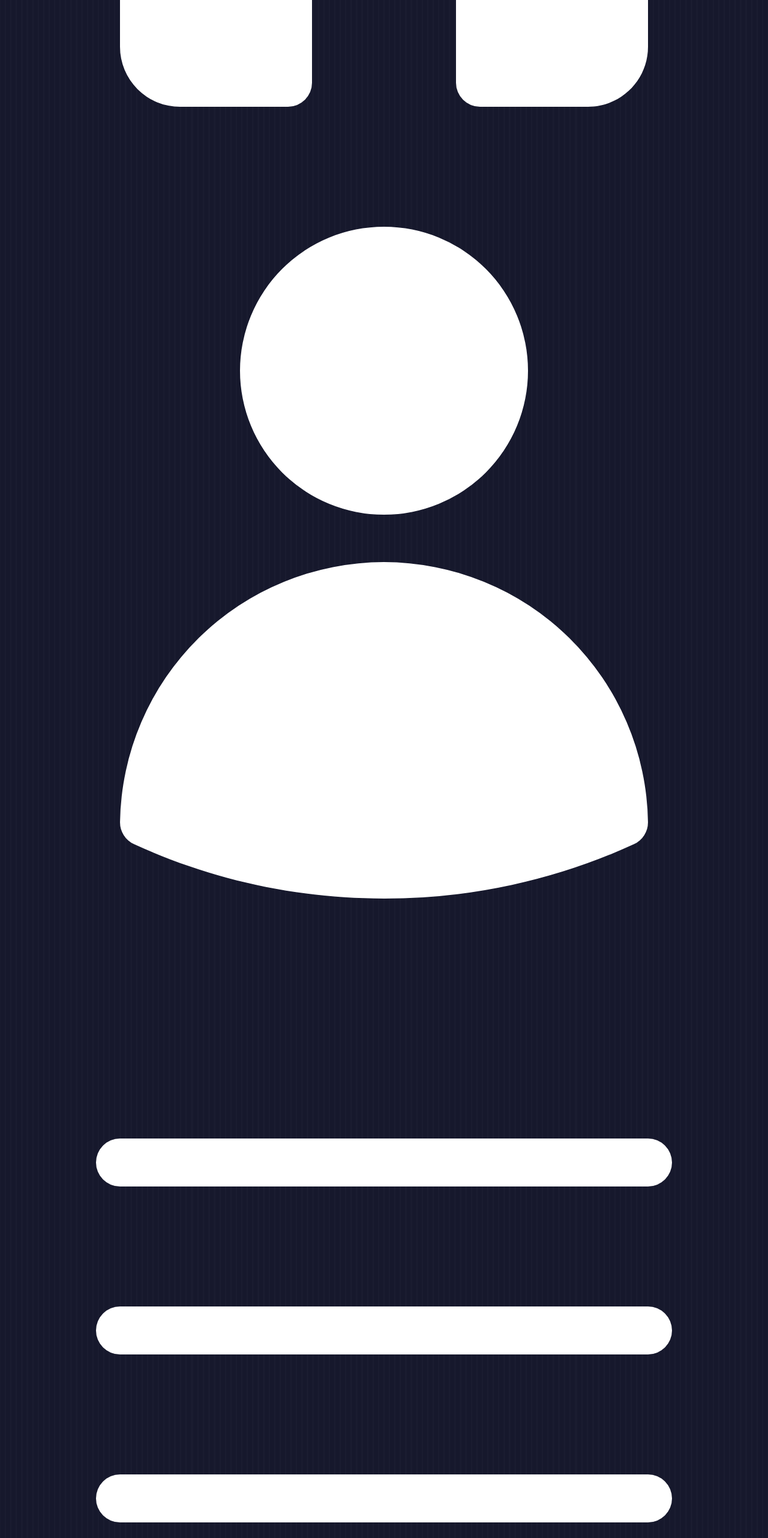
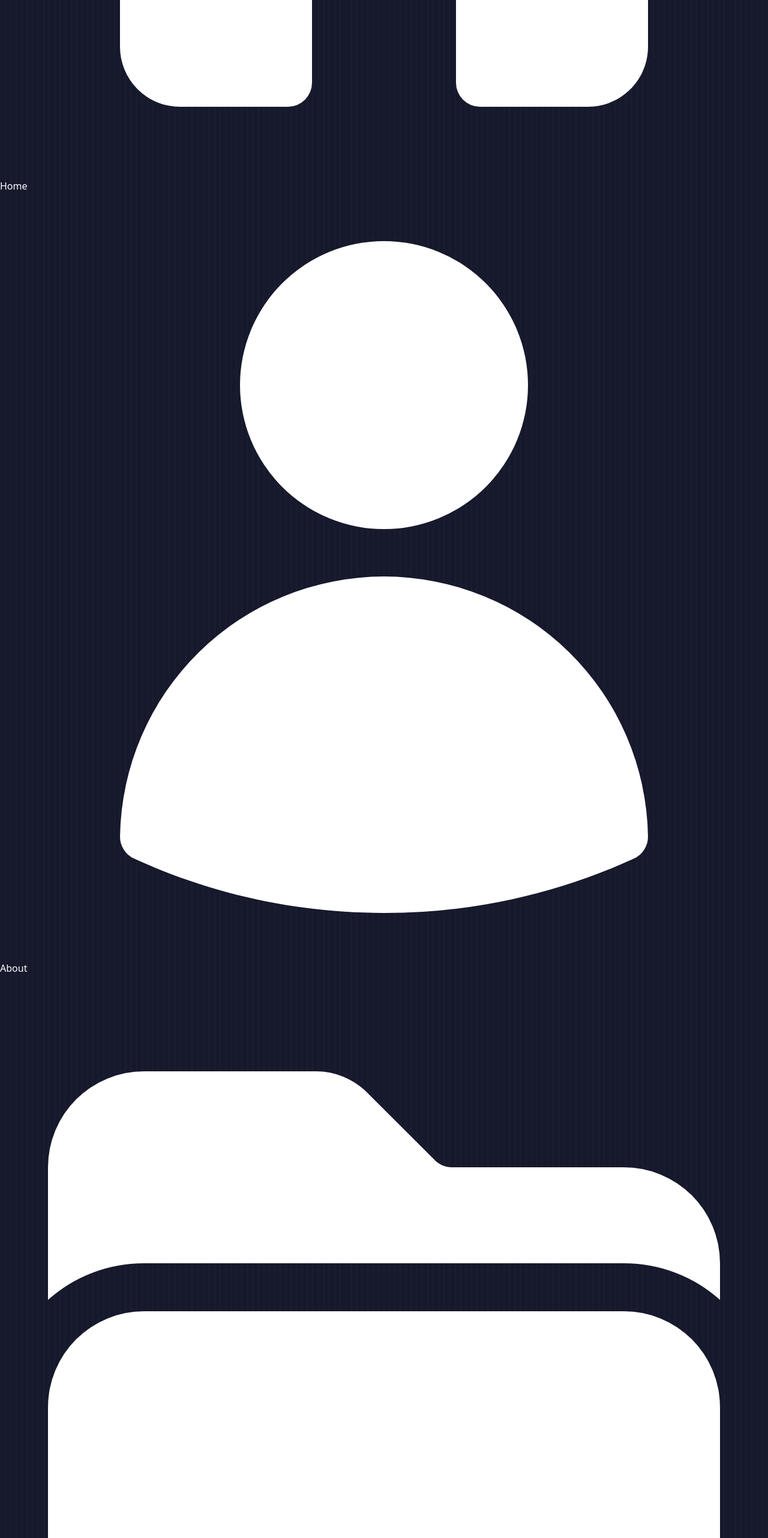
Before and after one commit to hamid19471/hamidasadi-website, a React (Vite) app: page / in a window 1280 px wide. Shown: the part 1234-3798 px from the top of the page at 60% size. Built offline with nearby package versions, Linux system fonts and the light colour scheme; what @material-tailwind/react would draw is missing.

Commit message:
Update: use fake menu items data in header

```diff
--- a/src/layout/Header/Header.tsx
+++ b/src/layout/Header/Header.tsx
@@ -1,33 +1,11 @@
+import { menuItems } from "../../FakeAPI/MenuItem";
 import logo from "../../assets/logo.png";
 import { HomeIcon } from "@heroicons/react/24/solid";
 import { UserIcon } from "@heroicons/react/24/solid";
 import { FolderIcon } from "@heroicons/react/24/solid";
-import { Bars3Icon } from "@heroicons/react/24/solid";
 import { PhoneIcon } from "@heroicons/react/24/solid";
 
 const Header = () => {
-    const menuItems = [
-        {
-            id: 1,
-            name: "Home",
-            link: "/",
-        },
-        {
-            id: 2,
-            name: "About",
-            link: "/about",
-        },
-        {
-            id: 3,
-            name: "Portfolio",
-            link: "/portfolio",
-        },
-        {
-            id: 4,
-            name: "Contact",
-            link: "/contact",
-        },
-    ];
     return (
         <header>
             <div className="hidden container h-[75px] md:flex items-center justify-between py-[10px]">
@@ -40,7 +18,12 @@ const Header = () => {
                             >
                                 {item.name}
                             </li>
-                            <span key={item.name}>|</span>
+                            <span
+                                key={item.name}
+                                className="items-center justify-center font-light last:hidden"
+                            >
+                                |
+                            </span>
                         </>
                     ))}
                 </ul>
@@ -49,21 +32,22 @@ const Header = () => {
                 </div>
             </div>
             <div className="fixed w-[400px] p-5 -translate-x-1/2 mobileMenu bottom-4 left-1/2 md:hidden">
-                <div className="relative flex items-center justify-between text-skin-primary">
-                    <div>
+                <div className="relative flex items-center justify-between text-skin-primary text-[12px]">
+                    <div className="flex flex-col items-center justify-center">
                         <HomeIcon className="w-7 h-7" />
+                        <p>Home</p>
                     </div>
-                    <div>
+                    <div className="flex flex-col items-center justify-center">
                         <UserIcon className="w-7 h-7" />
+                        <p>About</p>
                     </div>
-                    <div>
-                        <Bars3Icon className="absolute flex items-center justify-center w-12 h-12 p-1 -translate-x-1/2 bg-white rounded-full -top-9 left-1/2" />
+                    <div className="flex flex-col items-center justify-center">
+                        <FolderIcon className="w-7 h-7" />
+                        <p>works</p>
                     </div>
-                    <div>
-                        <FolderIcon className="w-7 h-7" />
-                    </div>
-                    <div>
+                    <div className="flex flex-col items-center justify-center">
                         <PhoneIcon className="w-7 h-7" />
+                        <p>Contact</p>
                     </div>
                 </div>
             </div>
```
